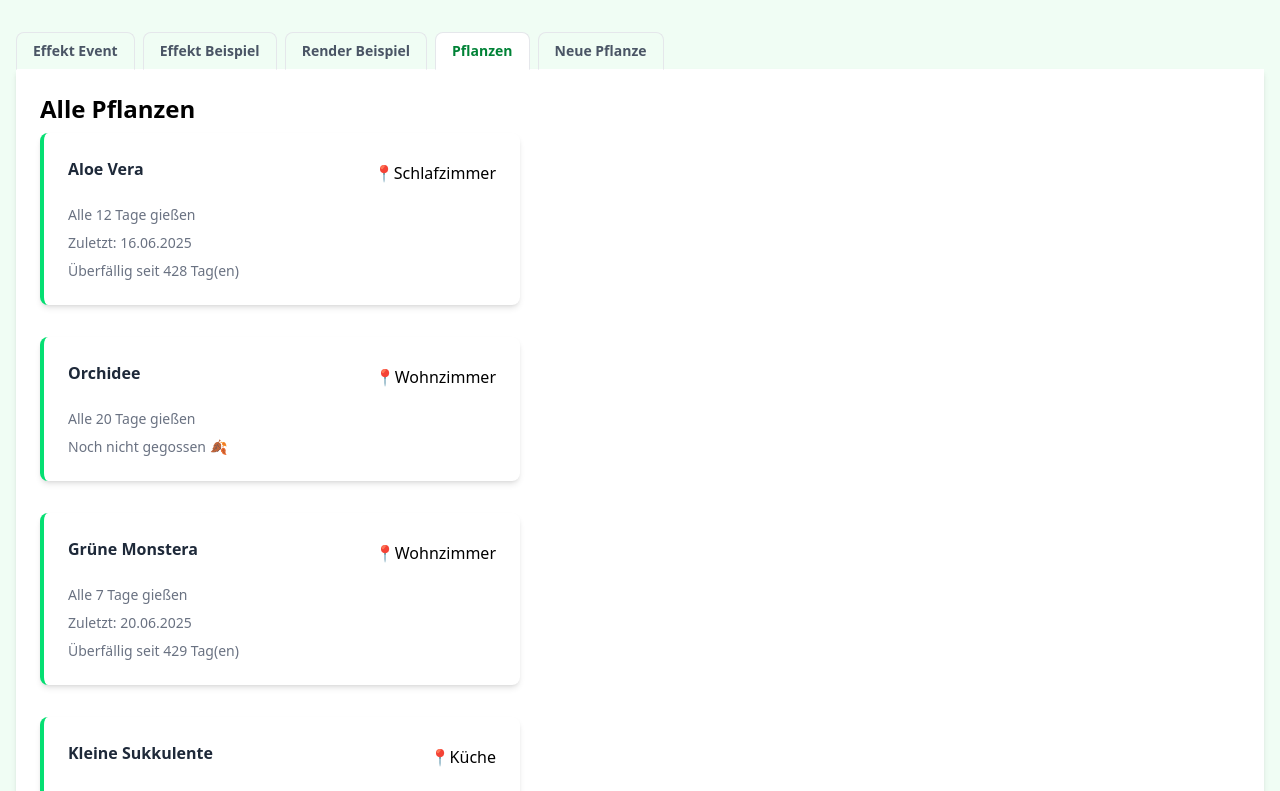
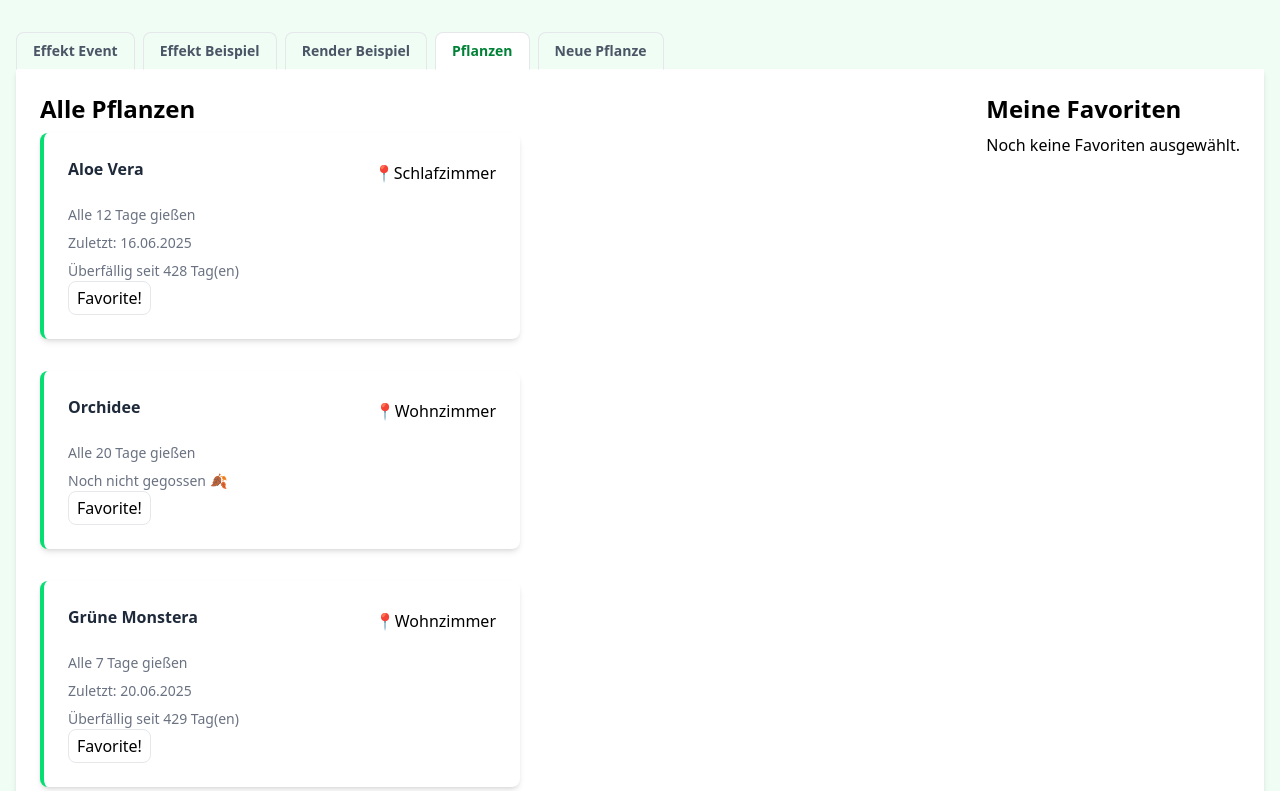
Before and after one commit to nilshartmann-workshops/2026-09-07-oose, a React (Vite) app in the folder workspace/: page / in a window 1280 px wide. Shown: the top 791 px of the page. Built offline with nearby package versions, Linux system fonts and the light colour scheme.

Commit message:
Zustand.js

```diff
--- /dev/null
+++ b/workspace/src/plant-list/FavoritePlantList.tsx
@@ -0,0 +1,27 @@
+import { Plant } from "../types.ts";
+import PlantCardList from "./PlantCardList.tsx";
+import { useFavoriteStore } from "./useFavoritesStore.ts";
+
+type FavoritePlantListProps = {
+  plants: Plant[];
+};
+
+export default function FavoritePlantList({ plants }: FavoritePlantListProps) {
+
+  const store = useFavoriteStore();
+
+  const favoritePlants = plants.filter(
+    p => store.favoriteIds.includes(p.id)
+  )
+
+  return (
+    <div>
+      <h2>Meine Favoriten</h2>
+      {favoritePlants.length === 0 ? (
+        <p>Noch keine Favoriten ausgewählt.</p>
+      ) : (
+        <PlantCardList plants={favoritePlants} />
+      )}
+    </div>
+  );
+}
--- a/workspace/src/plant-list/PlantCard.tsx
+++ b/workspace/src/plant-list/PlantCard.tsx
@@ -1,6 +1,10 @@
 import dayjs from "dayjs";
 
+import {produce} from "immer"
+
 import { getDaysUntilWatering } from "../shared/date-utils.ts";
+import { useState } from "react";
+import { useFavoriteStore } from "./useFavoritesStore.ts";
 
 type PlantCardProps = {
   id: string;
@@ -10,6 +14,22 @@ type PlantCardProps = {
   lastWatered?: string;
 };
 
+type Person = {
+  firstname: string;
+  lastname: string;
+}
+
+type PersonMitAdresse = {
+  firstname: string;
+  lastname: string;
+  address: {
+    plz: string;
+    city: string;
+
+  }
+}
+
+
 export default function PlantCard({
   id,
   name,
@@ -17,6 +37,49 @@ export default function PlantCard({
   wateringInterval,
   lastWatered,
 }: PlantCardProps) {
+
+  const store = useFavoriteStore();
+
+  // const [person, setPerson ] = useState<PersonMitAdresse>({firstname: "...", lastname: "..."});
+  //
+  // function onLastnameChange(newLastname: string) {
+  //   person.lastname = newLastname; // VERBOTEN
+  //   setPerson(person);
+  //
+  //   // Variant 2 OK
+  //   // const newPerson = {
+  //   //   firstname: person.firstname,
+  //   //   lastname: newLastname
+  //   // }
+  //   // setPerson(newPerson);
+  //
+  //   // Variante 3 OK
+  //   const newPerson2 = {
+  //     ...person,
+  //     //^... spread operator
+  //     lastname: newLastname
+  //   }
+  //
+  //   const newPerson3: PersonMitAdresse = {
+  //     ...person,
+  //     //^... spread operator
+  //     address: {
+  //       ...person.address,
+  //       city: "Hamburg"
+  //     }
+  //   }
+  //
+  //   // "immer.js" (https://immerjs.github.io)
+  //   const newPerson = produce(person, draft => {
+  //     draft.lastname = "Müller";
+  //     draft.address.city = "Hamburg";
+  //   });
+  //
+  //
+  // }
+
+
+
   const wateringInfo =
     wateringInterval === 1
       ? "Jeden Tag gießen!"
@@ -53,6 +116,7 @@ export default function PlantCard({
         {lastWateredMsg}
         {wateringMsg}
       </section>
+      <button onClick={() => store.toggleFavorite(id)}>Favorite!</button>
     </div>
   );
 }
--- a/workspace/src/plant-list/PlantList.tsx
+++ b/workspace/src/plant-list/PlantList.tsx
@@ -1,5 +1,6 @@
 import { Plant } from "../types.ts";
 import PlantCardList from "./PlantCardList.tsx";
+import FavoritePlantList from "./FavoritePlantList.tsx";
 
 const allPlants: Plant[] = [
   {
@@ -45,6 +46,7 @@ export default function PlantList() {
         <h2>Alle Pflanzen</h2>
         <PlantCardList plants={allPlants} />
       </div>
+      <FavoritePlantList plants={allPlants} />
     </div>
   );
 }
--- /dev/null
+++ b/workspace/src/plant-list/useFavoritesStore.ts
@@ -0,0 +1,35 @@
+import { create } from "zustand";
+
+type FavoritesStore = {
+  // username: string;
+  favoriteIds: string[];
+
+  clear: () => void;
+
+  toggleFavorite: (id: string) => void;
+};
+
+function toggle(ids: string[], id: string): string[] {
+  return ids.includes(id) ?
+    ids.filter( (fId) => fId !== id) :
+    [...ids, id];
+}
+
+export const useFavoriteStore = create<FavoritesStore>()( (set, getState) => {
+  return {
+    favoriteIds: [],
+
+    // ACTIONS:
+    clear() {
+      set({
+        favoriteIds: [],
+      });
+    },
+
+    toggleFavorite(id :string) {
+      set(state => ({
+        favoriteIds: toggle(state.favoriteIds, id)
+      }))
+    }
+  };
+});
```
Also changed, not shown: 1 other file (tests, documents, lock files or other folders).
